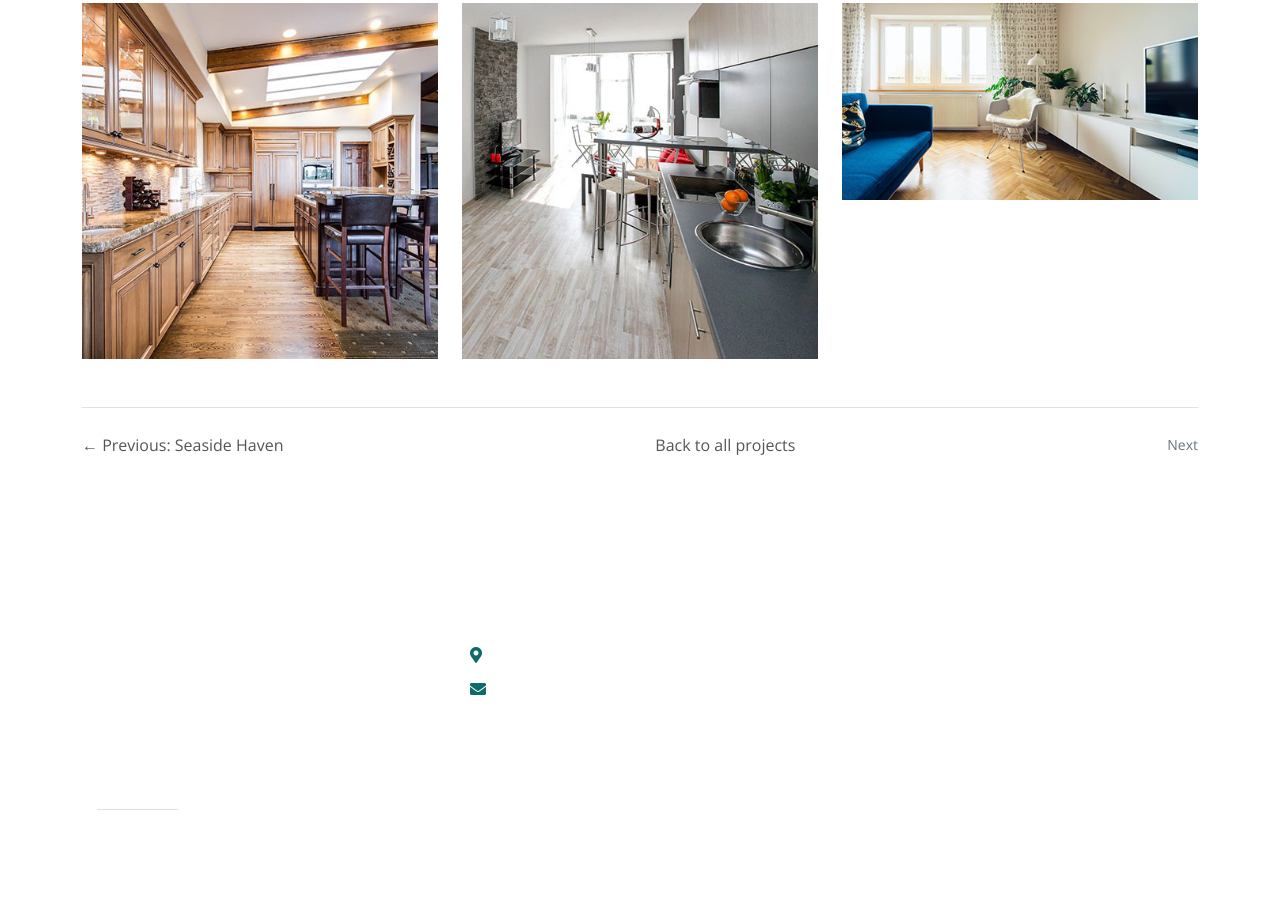
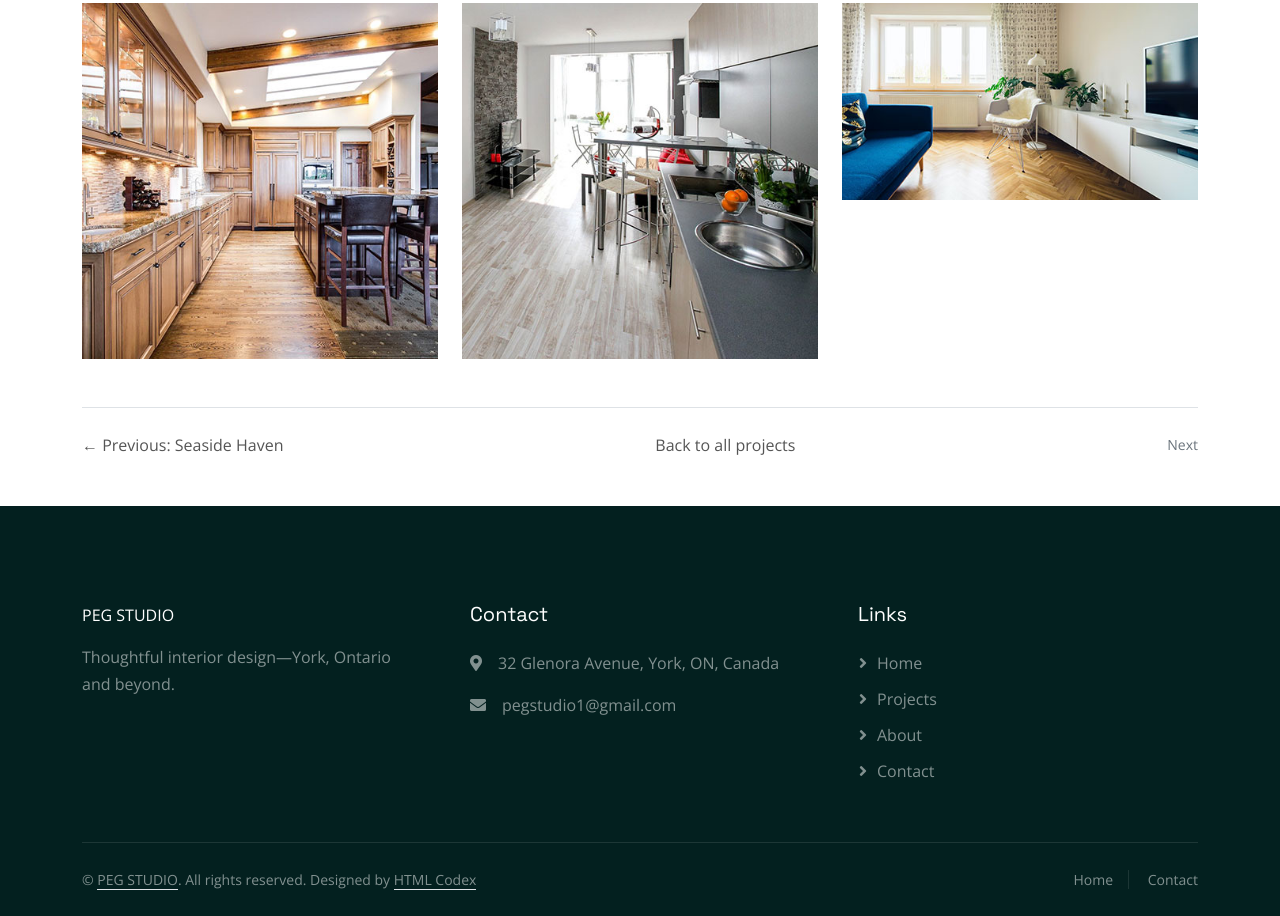
Before and after one commit to miladmo68/PegStudio, a plain HTML site: page project-catan.html in a window 1280 px wide. Shown: the part 1169-2085 px from the top of the page. Before the commit the page ends 2005 px from the top, so only its background shows below. Drawn offline with nearby package versions, Linux system fonts and the light colour scheme.

Commit message:
Fixed Projects Footer

```diff
--- a/project-catan.html
+++ b/project-catan.html
@@ -110,38 +110,47 @@
         </div>
     </article>
 
-    <footer class="container-fluid text-white-50 footer pt-5">
+    <div class="container-fluid bg-dark text-white-50 footer pt-5">
         <div class="container py-5">
             <div class="row g-5">
-                <div class="col-md-6 col-lg-4">
+                <div class="col-md-6 col-lg-4 wow fadeIn" data-wow-delay="0.1s">
                     <a href="index.html" class="d-inline-block mb-3 text-decoration-none">
                         <span class="text-white peg-wordmark">PEG <span class="peg-wordmark-light">STUDIO</span></span>
                     </a>
-                    <p class="mb-0">Boutique interior design — York, Ontario.</p>
+                    <p class="mb-0">Thoughtful interior design—York, Ontario and beyond.</p>
                 </div>
-                <div class="col-md-6 col-lg-4">
-                    <h5 class="text-white mb-3">Contact</h5>
-                    <p class="mb-2"><i class="fa fa-map-marker-alt me-2 text-primary"></i>32 Glenora Avenue, York, ON</p>
-                    <p class="mb-0"><i class="fa fa-envelope me-2 text-primary"></i><a class="text-reset"
+                <div class="col-md-6 col-lg-4 wow fadeIn" data-wow-delay="0.3s">
+                    <h5 class="text-white mb-4">Contact</h5>
+                    <p><i class="fa fa-map-marker-alt me-3"></i>32 Glenora Avenue, York, ON, Canada</p>
+                    <p class="mb-0"><i class="fa fa-envelope me-3"></i><a class="text-reset"
                             href="mailto:pegstudio1@gmail.com">pegstudio1@gmail.com</a></p>
                 </div>
-                <div class="col-md-6 col-lg-4">
-                    <h5 class="text-white mb-3">Explore</h5>
-                    <a class="btn btn-link px-0" href="project.html">Projects</a>
-                    <a class="btn btn-link px-0" href="contact.html">Contact</a>
+                <div class="col-md-6 col-lg-4 wow fadeIn" data-wow-delay="0.5s">
+                    <h5 class="text-white mb-4">Links</h5>
+                    <a class="btn btn-link" href="index.html">Home</a>
+                    <a class="btn btn-link" href="project.html">Projects</a>
+                    <a class="btn btn-link" href="about.html">About</a>
+                    <a class="btn btn-link" href="contact.html">Contact</a>
                 </div>
             </div>
         </div>
-        <div class="container">
+        <div class="container wow fadeIn" data-wow-delay="0.1s">
             <div class="copyright">
                 <div class="row">
-                    <div class="col text-center text-md-start mb-3 mb-md-0">
+                    <div class="col-md-6 text-center text-md-start mb-3 mb-md-0">
                         &copy; <a class="border-bottom" href="index.html">PEG STUDIO</a>. All rights reserved.
+                        Designed by <a class="border-bottom" href="https://htmlcodex.com">HTML Codex</a>
+                    </div>
+                    <div class="col-md-6 text-center text-md-end">
+                        <div class="footer-menu">
+                            <a href="index.html">Home</a>
+                            <a href="contact.html">Contact</a>
+                        </div>
                     </div>
                 </div>
             </div>
         </div>
-    </footer>
+    </div>
 
     <a href="#" class="btn btn-lg btn-primary btn-lg-square back-to-top" aria-label="Back to top"><i
             class="bi bi-arrow-up"></i></a>
```
Also changed, not shown: project-ecoscape.html (+23 -14 lines), project-one-desk.html (+23 -14 lines), project-seaside-haven.html (+23 -14 lines), project.html (+6 -5 lines).
